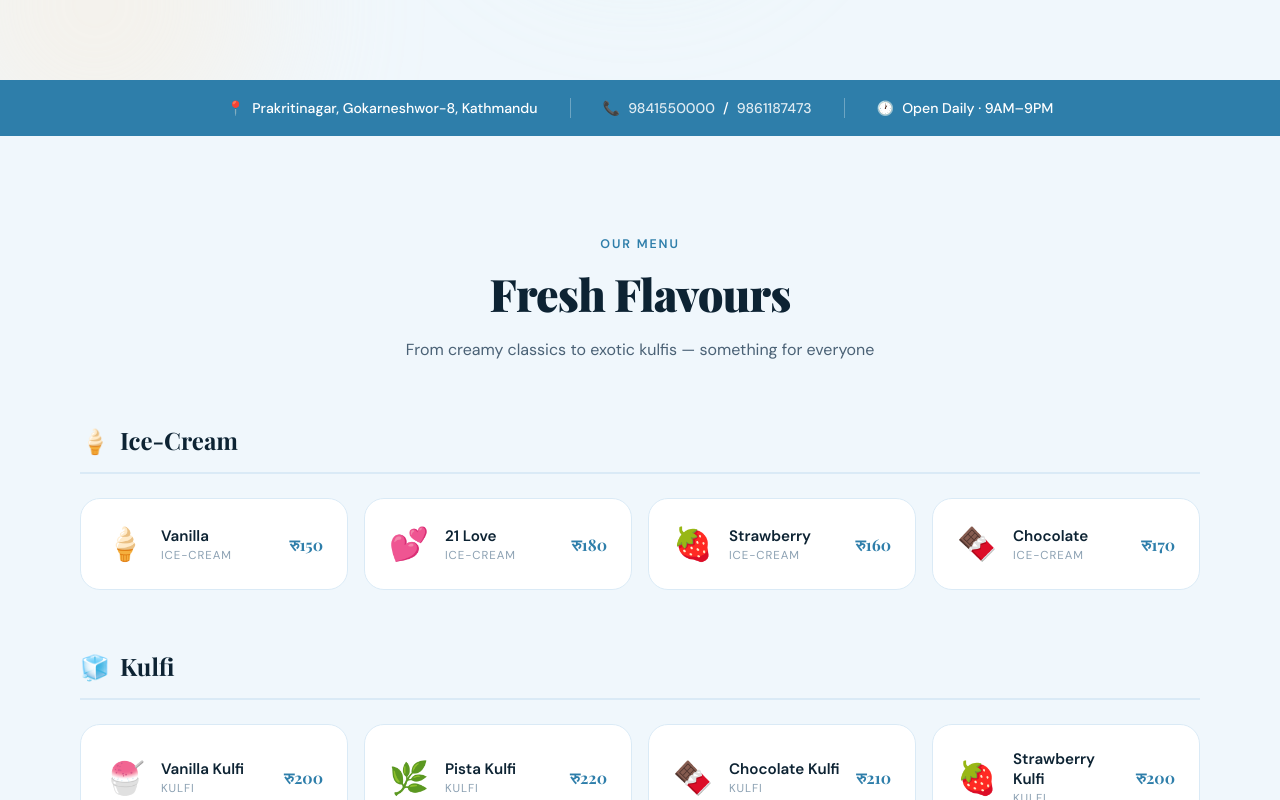
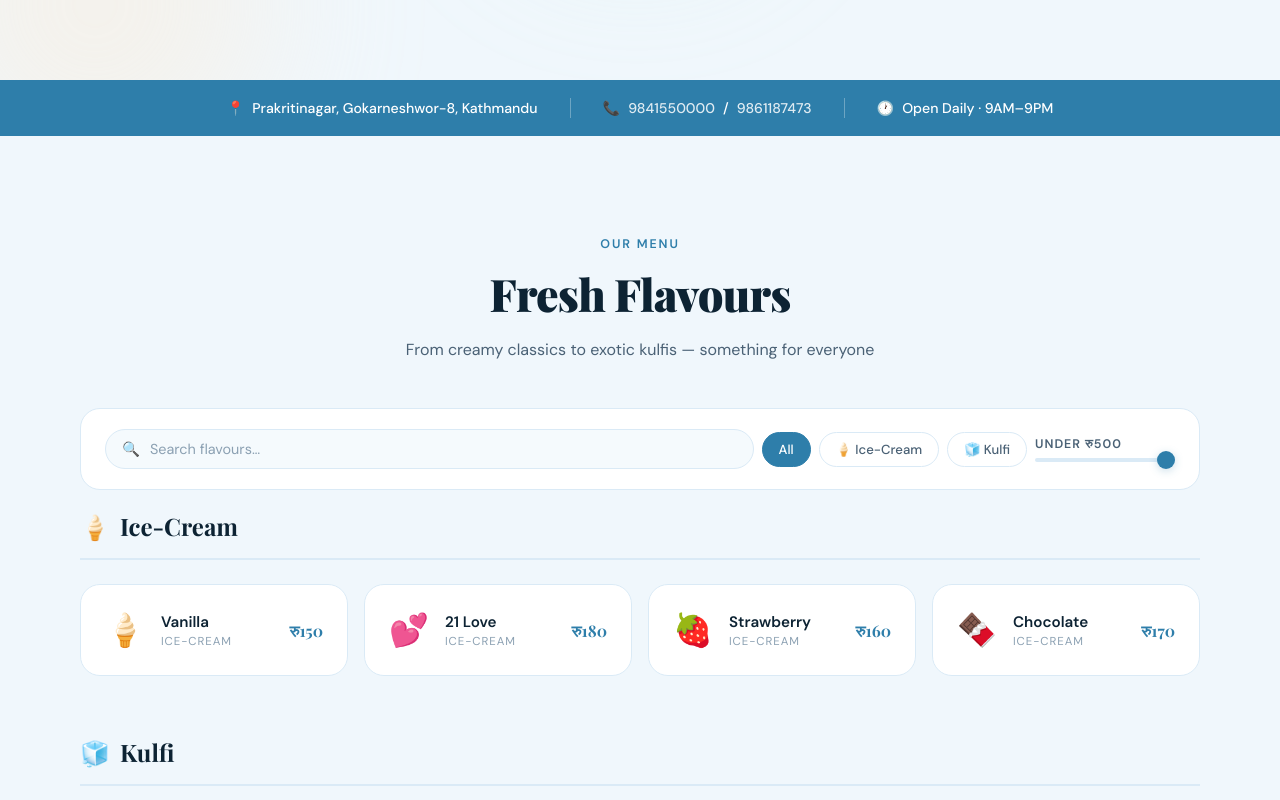
Before and after one commit to coprashant/Ice-Cream-Website, a React (Vite) app in the folder frontend/: page / in a window 1280 px wide. Shown: the part 720-1520 px from the top of the page. Built offline with nearby package versions, Linux system fonts and the light colour scheme; no server answers.

Commit message:
fix: added filter/search bar

```diff
--- a/frontend/src/pages/home/Home.css
+++ b/frontend/src/pages/home/Home.css
@@ -157,8 +157,8 @@
   border: 1px solid var(--border-color);
   transition: all 0.2s ease;
   cursor: pointer;
-  background: none;         /* restored */
-  display: inline-block;    /* restored */
+  background: none;
+  display: inline-block;
 }
 
 .btn-ghost:hover {
@@ -177,7 +177,7 @@
 .meta-item {
   display: flex;
   flex-direction: column;
-  gap: 2px; /* restored */
+  gap: 2px;
 }
 
 .meta-num {
@@ -256,8 +256,8 @@
   transition: transform 0.15s ease-out;
 }
 
-.nut  { top: 20%; right: 15%; }
-.leaf { bottom: 30%; left: 10%; }
+.nut   { top: 20%; right: 15%; }
+.leaf  { bottom: 30%; left: 10%; }
 .berry { top: 60%; right: 5%; }
 
 /* ── INFO STRIP ── */
@@ -270,7 +270,7 @@
   justify-content: center;
   gap: 32px;
   flex-wrap: wrap;
-  font-family: 'DM Sans', sans-serif; /* restored */
+  font-family: 'DM Sans', sans-serif;
   font-size: 0.88rem;
   font-weight: 500;
 }
@@ -302,7 +302,7 @@
 
 .section-header {
   text-align: center;
-  margin-bottom: 64px;
+  margin-bottom: 48px;
 }
 
 .section-eyebrow {
@@ -332,6 +332,192 @@
   margin: 0;
 }
 
+/* ── FILTER BAR ── */
+.filter-bar {
+  display: flex;
+  align-items: center;
+  gap: 20px;
+  flex-wrap: wrap;
+  background: var(--card-bg);
+  border: 1px solid var(--border-color);
+  border-radius: 20px;
+  padding: 20px 24px;
+  margin-bottom: 40px;
+}
+
+/* Search input */
+.filter-search {
+  display: flex;
+  align-items: center;
+  gap: 10px;
+  background: var(--hover-bg);
+  border: 1px solid var(--border-color);
+  border-radius: 100px;
+  padding: 10px 16px;
+  flex: 1;
+  min-width: 180px;
+  transition: border-color 0.2s;
+}
+
+.filter-search:focus-within {
+  border-color: var(--accent-primary);
+}
+
+.filter-search-icon {
+  font-size: 0.9rem;
+  flex-shrink: 0;
+}
+
+.filter-input {
+  border: none;
+  background: none;
+  outline: none;
+  font-family: 'DM Sans', sans-serif;
+  font-size: 0.9rem;
+  color: var(--text-primary);
+  width: 100%;
+}
+
+.filter-input::placeholder {
+  color: var(--text-muted);
+}
+
+.filter-clear-btn {
+  background: none;
+  border: none;
+  color: var(--text-muted);
+  cursor: pointer;
+  font-size: 0.8rem;
+  padding: 2px 4px;
+  border-radius: 50%;
+  transition: color 0.2s, background 0.2s;
+  flex-shrink: 0;
+}
+
+.filter-clear-btn:hover {
+  color: var(--text-primary);
+  background: var(--border-color);
+}
+
+/* Category pills */
+.filter-pills {
+  display: flex;
+  gap: 8px;
+  flex-wrap: wrap;
+  flex-shrink: 0;
+}
+
+.filter-pill {
+  font-family: 'DM Sans', sans-serif;
+  font-size: 0.82rem;
+  font-weight: 500;
+  padding: 8px 16px;
+  border-radius: 100px;
+  border: 1px solid var(--border-color);
+  background: none;
+  color: var(--text-secondary);
+  cursor: pointer;
+  transition: all 0.2s ease;
+  white-space: nowrap;
+}
+
+.filter-pill:hover {
+  border-color: var(--accent-primary);
+  color: var(--accent-primary);
+}
+
+.filter-pill.active {
+  background: var(--accent-primary);
+  border-color: var(--accent-primary);
+  color: white;
+}
+
+/* Price range */
+.filter-price {
+  display: flex;
+  flex-direction: column;
+  gap: 6px;
+  flex-shrink: 0;
+  min-width: 140px;
+}
+
+.filter-price-label {
+  font-family: 'DM Sans', sans-serif;
+  font-size: 0.78rem;
+  font-weight: 600;
+  color: var(--text-secondary);
+  text-transform: uppercase;
+  letter-spacing: 0.08em;
+}
+
+.filter-range {
+  -webkit-appearance: none;
+  appearance: none;
+  width: 100%;
+  height: 4px;
+  border-radius: 4px;
+  background: var(--border-color);
+  outline: none;
+  cursor: pointer;
+}
+
+.filter-range::-webkit-slider-thumb {
+  -webkit-appearance: none;
+  appearance: none;
+  width: 18px;
+  height: 18px;
+  border-radius: 50%;
+  background: var(--accent-primary);
+  cursor: pointer;
+  box-shadow: 0 2px 8px var(--shadow-accent);
+  transition: transform 0.15s ease;
+}
+
+.filter-range::-webkit-slider-thumb:hover {
+  transform: scale(1.2);
+}
+
+.filter-range::-moz-range-thumb {
+  width: 18px;
+  height: 18px;
+  border-radius: 50%;
+  background: var(--accent-primary);
+  cursor: pointer;
+  border: none;
+  box-shadow: 0 2px 8px var(--shadow-accent);
+}
+
+/* Result count */
+.filter-result-count {
+  font-family: 'DM Sans', sans-serif;
+  font-size: 0.88rem;
+  color: var(--text-muted);
+  margin: -10px 0 32px;
+}
+
+/* Empty state */
+.filter-empty {
+  text-align: center;
+  padding: 80px 40px;
+  display: flex;
+  flex-direction: column;
+  align-items: center;
+  gap: 16px;
+}
+
+.filter-empty-icon {
+  font-size: 3rem;
+  opacity: 0.4;
+}
+
+.filter-empty p {
+  font-family: 'DM Sans', sans-serif;
+  font-size: 1rem;
+  color: var(--text-secondary);
+  margin: 0;
+}
+
+/* ── CATEGORY GROUP ── */
 .category-group {
   margin-bottom: 60px;
 }
@@ -356,10 +542,6 @@
 }
 
 /* ── FLAVOUR CARD ── */
-/*
-  Hover is applied to a wrapper element via a class so it doesn't
-  conflict with the reveal animation — no !important needed.
-*/
 .flavour-card-wrapper {
   border-radius: 20px;
   transition: transform 0.25s ease, box-shadow 0.25s ease;
@@ -450,6 +632,42 @@
   margin: 0 0 24px;
 }
 
+/* ── REDUCED MOTION ── */
+
+@media (prefers-reduced-motion: reduce) {
+  .hero {
+    opacity: 1;
+    transform: none;
+    transition: none;
+  }
+
+  .blob {
+    transition: none;
+  }
+
+  .flavour-card.slide-reveal {
+    opacity: 1;
+    transform: none;
+    filter: none;
+    transition: border-color 0.2s ease;
+  }
+
+  .flavour-card-wrapper:hover {
+    transform: none;
+    box-shadow: none;
+  }
+
+  .btn-primary:hover {
+    transform: none;
+  }
+
+  .ice-cream-display,
+  .scoop-wrapper,
+  .ingredient {
+    transition: none;
+  }
+}
+
 /* ── RESPONSIVE ── */
 @media (max-width: 900px) {
   .hero {
@@ -464,7 +682,6 @@
     justify-content: center;
   }
 
-  /* Hide visual on tablet/mobile — restored from old code */
   .hero-visual {
     display: none;
   }
@@ -477,11 +694,28 @@
   .flavours-section {
     padding: 60px 24px;
   }
+
+  .filter-bar {
+    flex-direction: column;
+    align-items: stretch;
+  }
+
+  .filter-search {
+    min-width: unset;
+  }
+
+  .filter-pills {
+    justify-content: center;
+  }
+
+  .filter-price {
+    min-width: unset;
+  }
 }
 
 @media (max-width: 480px) {
   .hero {
-    padding: 90px 20px 40px; /* restored from old code */
+    padding: 90px 20px 40px;
   }
 
   .flavours-grid {
--- a/frontend/src/pages/home/Home.jsx
+++ b/frontend/src/pages/home/Home.jsx
@@ -1,11 +1,20 @@
-import React, { useState, useEffect, useRef } from 'react';
+import React, { useState, useEffect, useRef, useMemo } from 'react';
 import { flavourData } from '../../data/flavours';
 import './Home.css';
+
+// Detect reduced motion preference once at module level
+const prefersReducedMotion = window.matchMedia('(prefers-reduced-motion: reduce)').matches;
 
 const FlavourCard = ({ item, category, index }) => {
   const ref = useRef(null);
 
   useEffect(() => {
+    // If reduced motion, skip the intersection observer and just show the card
+    if (prefersReducedMotion) {
+      ref.current?.classList.add('visible');
+      return;
+    }
+
     const observer = new IntersectionObserver(
       ([entry]) => {
         if (entry.isIntersecting) {
@@ -20,36 +29,107 @@ const FlavourCard = ({ item, category, index }) => {
   }, []);
 
   return (
+    <div className="flavour-card-wrapper">
       <div
         ref={ref}
         className="flavour-card slide-reveal"
         style={{
-        '--delay': `${index * 100}ms`,
-        '--slide-dist': `${(index % 4) * 25}px`,
+          '--delay': prefersReducedMotion ? '0ms' : `${index * 100}ms`,
+          '--slide-dist': prefersReducedMotion ? '0px' : `${(index % 4) * 25}px`,
         }}
       >
-      <span className="flavour-emoji">{item.emoji}</span>
+        <span className="flavour-emoji" role="img" aria-hidden="true">{item.emoji}</span>
         <div className="flavour-info">
           <span className="flavour-name">{item.name}</span>
           <span className="flavour-category">{category}</span>
         </div>
         <span className="flavour-price">रु{item.price}</span>
       </div>
+    </div>
   );
 };
 
+// ── Filter Bar ──
+const FilterBar = ({ query, setQuery, activeCategory, setActiveCategory, priceRange, setPriceRange, categories }) => (
+  <div className="filter-bar" role="search">
+    {/* Search input */}
+    <div className="filter-search">
+      <span className="filter-search-icon" aria-hidden="true">🔍</span>
+      <input
+        type="text"
+        className="filter-input"
+        placeholder="Search flavours…"
+        value={query}
+        onChange={(e) => setQuery(e.target.value)}
+        aria-label="Search flavours"
+      />
+      {query && (
+        <button className="filter-clear-btn" onClick={() => setQuery('')} aria-label="Clear search">
+          ✕
+        </button>
+      )}
+    </div>
+
+    {/* Category pills */}
+    <div className="filter-pills" role="group" aria-label="Filter by category">
+      <button
+        className={`filter-pill ${activeCategory === 'All' ? 'active' : ''}`}
+        onClick={() => setActiveCategory('All')}
+      >
+        All
+      </button>
+      {categories.map((cat) => (
+        <button
+          key={cat}
+          className={`filter-pill ${activeCategory === cat ? 'active' : ''}`}
+          onClick={() => setActiveCategory(cat)}
+        >
+          {cat === 'Ice-Cream' ? '🍦' : '🧊'} {cat}
+        </button>
+      ))}
+    </div>
+
+    {/* Price range */}
+    <div className="filter-price">
+      <label className="filter-price-label" htmlFor="price-range">
+        Under रु{priceRange}
+      </label>
+      <input
+        id="price-range"
+        type="range"
+        className="filter-range"
+        min={50}
+        max={500}
+        step={50}
+        value={priceRange}
+        onChange={(e) => setPriceRange(Number(e.target.value))}
+        aria-label={`Max price: रु${priceRange}`}
+      />
+    </div>
+  </div>
+);
+
+// ── Home ──
 const Home = ({ setActivePage }) => {
   const heroRef = useRef(null);
   const [offset, setOffset] = useState({ x: 0, y: 0 });
 
-  // Hero entrance animation
+  // Filter state
+  const [query, setQuery] = useState('');
+  const [activeCategory, setActiveCategory] = useState('All');
+  const [priceRange, setPriceRange] = useState(500);
+
+  const categories = Object.keys(flavourData);
+
+  // Hero entrance
   useEffect(() => {
     const timer = setTimeout(() => heroRef.current?.classList.add('hero-loaded'), 100);
     return () => clearTimeout(timer);
   }, []);
 
-  // Mouse parallax — only on non-touch devices
+  // Mouse parallax — skip on reduced motion or touch devices
   useEffect(() => {
+    if (prefersReducedMotion) return;
     const isTouchDevice = window.matchMedia('(hover: none)').matches;
     if (isTouchDevice) return;
 
@@ -58,18 +138,43 @@ const Home = ({ setActivePage }) => {
       const y = (window.innerHeight / 2 - e.pageY) / 30;
       setOffset({ x, y });
     };
-
     window.addEventListener('mousemove', handleMove);
     return () => window.removeEventListener('mousemove', handleMove);
   }, []);
 
-  // Derive card indices cleanly outside JSX
-  const categoriesWithIndex = Object.entries(flavourData).reduce((acc, [category, items]) => {
-    const startIndex = acc.nextIndex;
-    acc.categories.push({ category, items, startIndex });
-    acc.nextIndex += items.length;
-    return acc;
-  }, { categories: [], nextIndex: 0 }).categories;
+  // Filtered data derived from filter state
+  const filteredCategories = useMemo(() => {
+    return Object.entries(flavourData)
+      .filter(([category]) => activeCategory === 'All' || category === activeCategory)
+      .map(([category, items]) => ({
+        category,
+        items: items.filter(
+          (item) =>
+            item.name.toLowerCase().includes(query.toLowerCase()) &&
+            item.price <= priceRange
+        ),
+      }))
+      .filter(({ items }) => items.length > 0);
+  }, [query, activeCategory, priceRange]);
+
+  // Stable card indices across filtered results
+  const categoriesWithIndex = useMemo(() => {
+    let idx = 0;
+    return filteredCategories.map(({ category, items }) => {
+      const startIndex = idx;
+      idx += items.length;
+      return { category, items, startIndex };
+    });
+  }, [filteredCategories]);
+
+  const totalResults = categoriesWithIndex.reduce((sum, { items }) => sum + items.length, 0);
+  const isFiltering = query !== '' || activeCategory !== 'All' || priceRange < 500;
+
+  const clearFilters = () => {
+    setQuery('');
+    setActiveCategory('All');
+    setPriceRange(500);
+  };
 
   return (
     <div className="home-page">
@@ -94,7 +199,11 @@ const Home = ({ setActivePage }) => {
             delivered fresh to your doorstep.
           </p>
           <div className="hero-actions">
-            <button className="btn-primary" onClick={() => setActivePage('order')}>
+            <button
+              className="btn-primary"
+              onClick={() => setActivePage('order')}
+              aria-label="Go to order page"
+            >
               Order Now 🛒
             </button>
             <a className="btn-ghost" href="#flavours-section">
@@ -120,7 +229,7 @@ const Home = ({ setActivePage }) => {
         </div>
 
         {/* 3D Interactive Visual */}
-        <div className="hero-visual">
+        <div className="hero-visual" aria-hidden="true">
           <div
             className="ice-cream-display"
             style={{ transform: `translate3d(${offset.x}px, ${offset.y}px, 0)` }}
@@ -137,7 +246,6 @@ const Home = ({ setActivePage }) => {
               <span className="scoop-icon">🧁</span>
               <div className="scoop-shadow" />
             </div>
-
             <div className="ingredient nut" style={{ transform: `translate(${offset.x * 1.5}px, ${offset.y * 1.5}px)` }}>🥜</div>
             <div className="ingredient leaf" style={{ transform: `translate(${offset.x * -1.2}px, ${offset.y * 1.2}px)` }}>🍃</div>
             <div className="ingredient berry" style={{ transform: `translate(${offset.x * 2}px, ${offset.y * -1}px)` }}>🍓</div>
@@ -148,19 +256,19 @@ const Home = ({ setActivePage }) => {
       {/* ── Info Strip ── */}
       <div className="info-strip">
         <div className="info-item">
-          <span>📍</span>
+          <span aria-hidden="true">📍</span>
           <span>Prakritinagar, Gokarneshwor-8, Kathmandu</span>
         </div>
         <div className="info-divider" />
         <div className="info-item">
-          <span>📞</span>
+          <span aria-hidden="true">📞</span>
           <a href="tel:+9779841550000">9841550000</a>
           <span>/</span>
           <a href="tel:+9779861187473">9861187473</a>
         </div>
         <div className="info-divider" />
         <div className="info-item">
-          <span>🕐</span>
+          <span aria-hidden="true">🕐</span>
           <span>Open Daily · 9AM–9PM</span>
         </div>
       </div>
@@ -173,10 +281,31 @@ const Home = ({ setActivePage }) => {
           <p className="section-sub">From creamy classics to exotic kulfis — something for everyone</p>
         </div>
 
-        {categoriesWithIndex.map(({ category, items, startIndex }) => (
+        <FilterBar
+          query={query}
+          setQuery={setQuery}
+          activeCategory={activeCategory}
+          setActiveCategory={setActiveCategory}
+          priceRange={priceRange}
+          setPriceRange={setPriceRange}
+          categories={categories}
+        />
+
+        {/* Live result count when filtering */}
+        {isFiltering && (
+          <p className="filter-result-count" aria-live="polite">
+            {totalResults === 0
+              ? 'No flavours match your search.'
+              : `Showing ${totalResults} flavour${totalResults !== 1 ? 's' : ''}`}
+          </p>
+        )}
+
+        {/* Grid or empty state */}
+        {categoriesWithIndex.length > 0 ? (
+          categoriesWithIndex.map(({ category, items, startIndex }) => (
             <div key={category} className="category-group">
               <h3 className="category-title">
-              <span>{category === 'Ice-Cream' ? '🍦' : '🧊'}</span>
+                <span aria-hidden="true">{category === 'Ice-Cream' ? '🍦' : '🧊'}</span>
                 {category}
               </h3>
               <div className="flavours-grid">
@@ -190,16 +319,31 @@ const Home = ({ setActivePage }) => {
                 ))}
               </div>
             </div>
-        ))}
+          ))
+        ) : (
+          <div className="filter-empty">
+            <span className="filter-empty-icon" aria-hidden="true">🍦</span>
+            <p>No flavours found. Try adjusting your search or filters.</p>
+            <button className="btn-ghost" onClick={clearFilters}>
+              Clear Filters
+            </button>
+          </div>
+        )}
 
+        {/* CTA only shown when not filtering */}
+        {!isFiltering && (
           <div className="order-cta">
             <p>Ready to indulge? Place your order now!</p>
-          <button className="btn-primary" onClick={() => setActivePage('order')}>
+            <button
+              className="btn-primary"
+              onClick={() => setActivePage('order')}
+              aria-label="Go to order page"
+            >
               Order Now 🛒
             </button>
           </div>
+        )}
       </section>
-
     </div>
   );
 };
```
Lines whose indentation alone changed are shown as unchanged.
